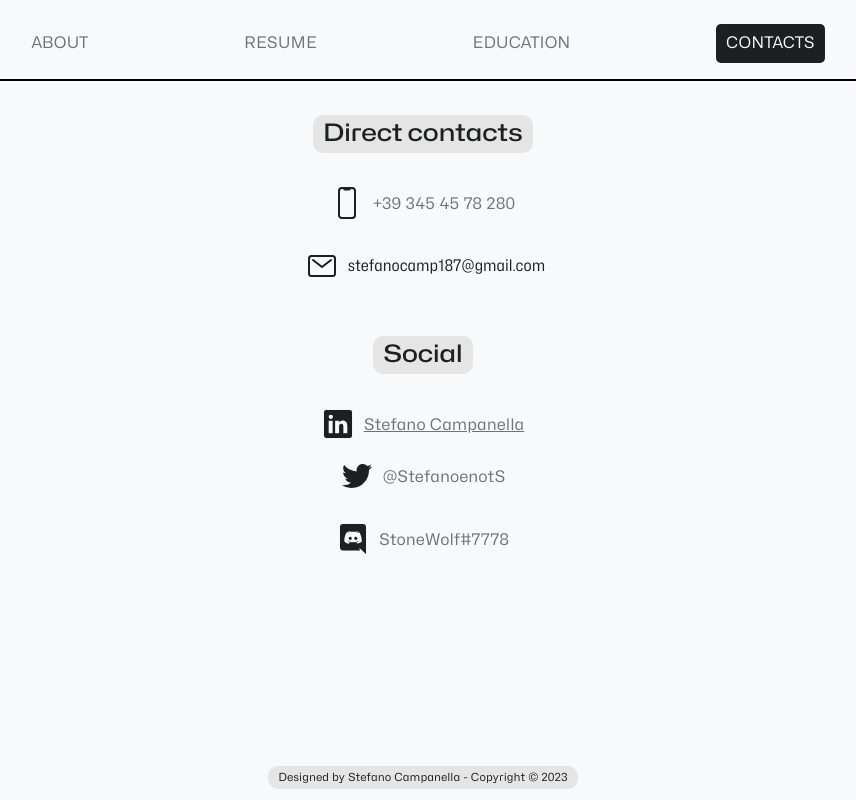
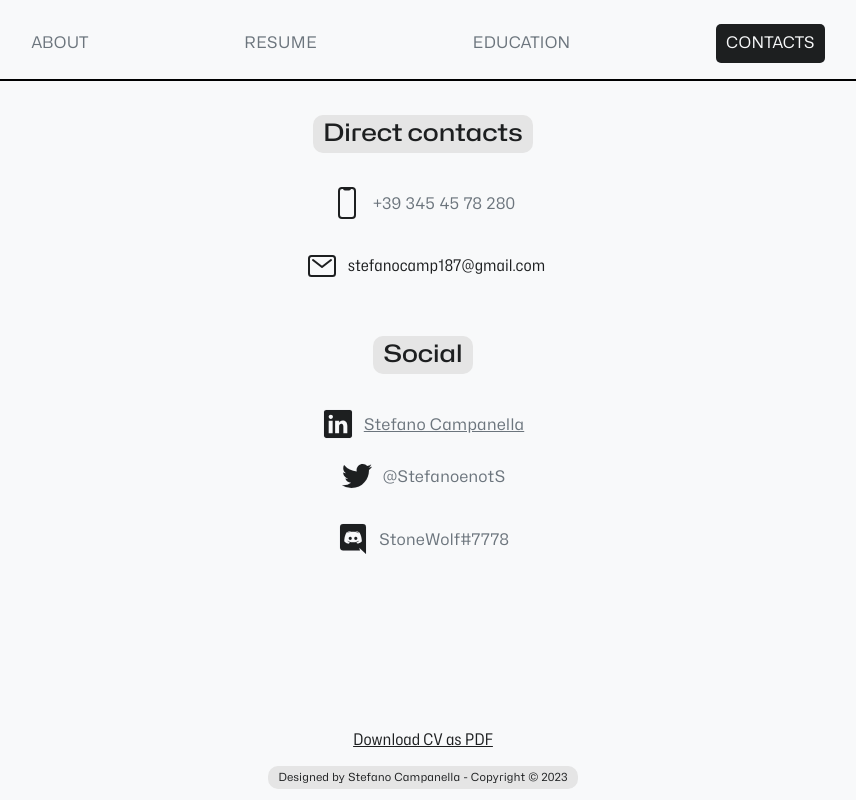
Before and after one commit to StefanoStone/stefanostone.github.io, an Angular app: page /contacts in a window 1280 px wide. Shown: the whole page, without its empty margins (217-1073 px from the left). Built offline with nearby package versions, Linux system fonts and the light colour scheme.

Commit message:
add cv download

```diff
--- a/src/app/pages/contacts/contacts.component.html
+++ b/src/app/pages/contacts/contacts.component.html
@@ -24,6 +24,9 @@
     <ion-icon name="logo-discord"></ion-icon>
     <p class="data">StoneWolf#7778</p>
   </div>
+  <div class="cv_download">
+    <a href="assets/cv.pdf">Download CV as PDF</a>
+  </div>
   <div class="credits">
     <p>Designed by Stefano Campanella - Copyright © 2023</p>
   </div>
--- a/src/app/pages/contacts/contacts.component.scss
+++ b/src/app/pages/contacts/contacts.component.scss
@@ -44,6 +44,20 @@
     }
   }
 
+  .cv_download {
+    position: absolute;
+    bottom: 50px;
+
+    a {
+      justify-content: center;
+      font-stretch: 85%;
+      padding: 5px;
+      color: #1D1F20;
+      text-decoration: underline;
+    }
+  }
+
+
   .credits {
     position: absolute;
     bottom: 0;
```
Also changed, not shown: 1 other file (tests, documents, lock files or other folders).
